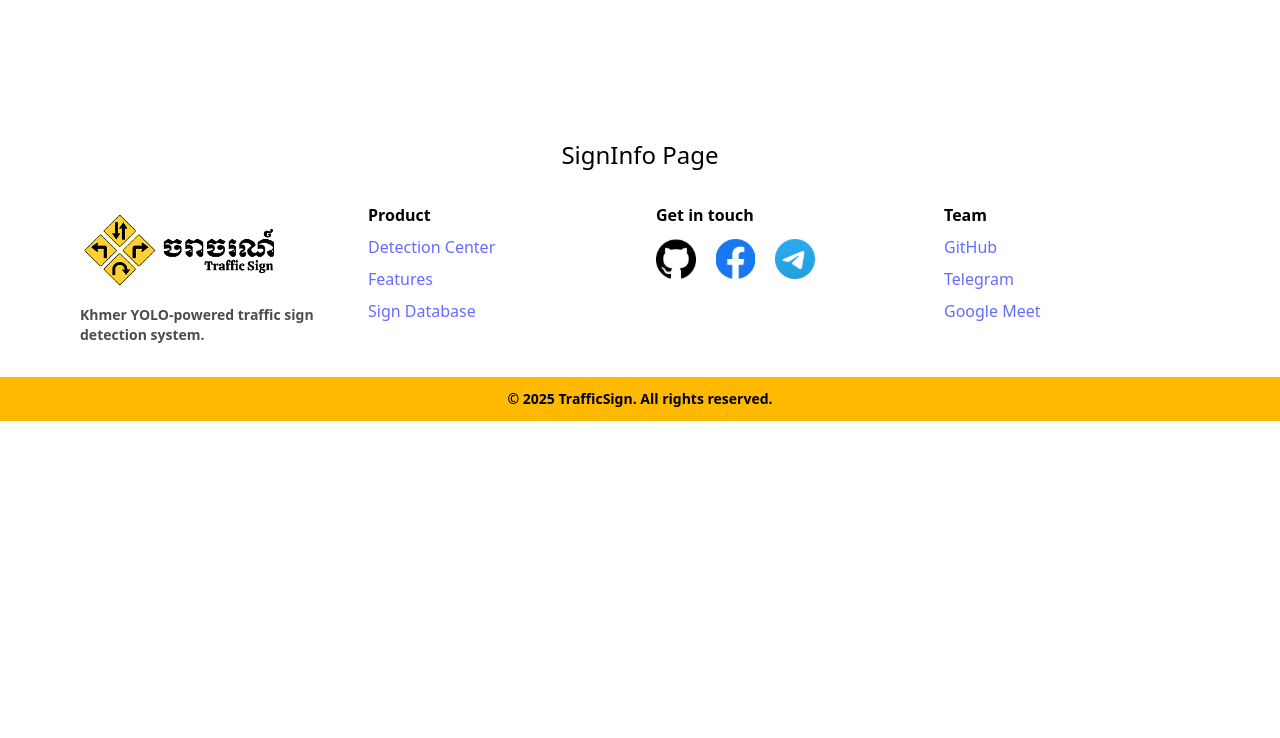
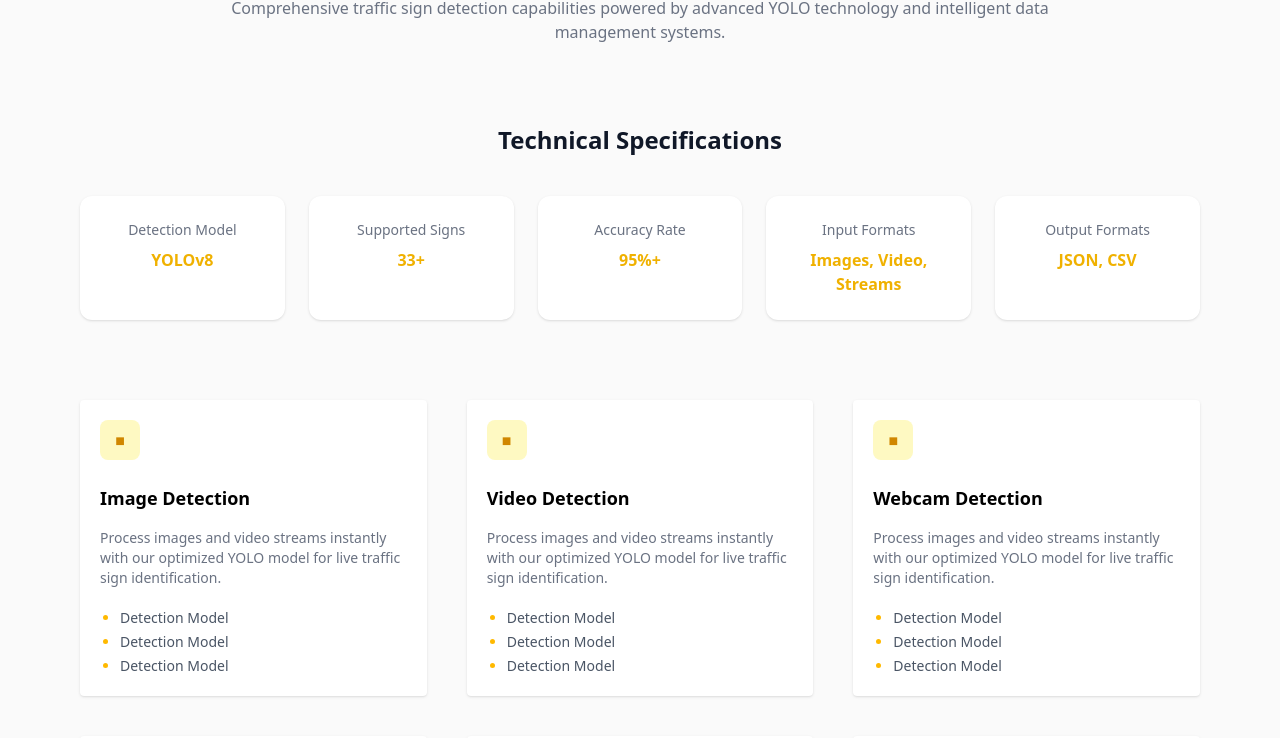
Before and after one commit to RiRith69/Traffic-Sign-Detection-and-Classification, a React (Vite) app in the folder Frontend/: page /signinfo in a window 1280 px wide. Shown: the part 200-938 px from the top of the page. Before the commit the page ends 800 px from the top, so only its background shows below. Built offline with nearby package versions, Linux system fonts and the light colour scheme.

Commit message:
update screen sign info

```diff
--- a/Frontend/src/pages/SignInfo.jsx
+++ b/Frontend/src/pages/SignInfo.jsx
@@ -1,6 +1,82 @@
-import "../App.css"
-function SignInfo() {
-  return <div className="pt-40 text-center text-2xl text-black w-screen">SignInfo Page</div>;
+export default function SignInfo() {
+  return (
+    <div className="bg-[#fafafa] pt-32 pb-24">
+      {/* ===== Header ===== */}
+      <div className="max-w-4xl mx-auto text-center px-4">
+        <h1 className="text-4xl font-bold text-gray-900">
+          System Features
+        </h1>
+        <p className="mt-3 text-gray-500">
+          Comprehensive traffic sign detection capabilities powered by advanced
+          YOLO technology and intelligent data management systems.
+        </p>
+      </div>
+
+      {/* ===== Technical Specifications ===== */}
+      <div className="mt-20">
+        <h2 className="text-2xl font-semibold text-center mb-10 text-gray-900 ">
+          Technical Specifications
+        </h2>
+
+        <div className="max-w-6xl mx-auto px-4 grid grid-cols-1 sm:grid-cols-2 md:grid-cols-3 lg:grid-cols-5 gap-6">
+          {[
+            { label: "Detection Model", value: "YOLOv8" },
+            { label: "Supported Signs", value: "33+" },
+            { label: "Accuracy Rate", value: "95%+" },
+            { label: "Input Formats", value: "Images, Video, Streams" },
+            { label: "Output Formats", value: "JSON, CSV" },
+          ].map((item, i) => (
+            <div
+              key={i}
+              className="bg-white rounded-xl shadow-sm py-6 px-4 text-center"
+            >
+              <p className="text-sm text-gray-500">{item.label}</p>
+              <p className="mt-2 font-semibold text-yellow-500">
+                {item.value}
+              </p>
+            </div>
+          ))}
+        </div>
+      </div>
+
+      {/* ===== Features Grid ===== */}
+      <div className="mt-20">
+        <div className="text-black grid grid-cols-1 sm:grid-cols-2 md:grid-cols-3 lg:grid-cols34 gap-3 sm:gap-6 md:gap-8 lg:gap-10 px-4 sm:px-12 md:px-16 lg:px-20">
+          {[
+            "Image Detection",
+            "Video Detection",
+            "Webcam Detection",
+            "YOLO Model",
+            "Accuracy",
+            "Data Validation",
+            "Data Export",
+            "Multi-Format Support",
+            "Signs Information",
+          ].map((title, i) => (
+            <div
+              key={i}
+              className="flex flex-col items-start bg-white text-left p-5 rounded gap-2 shadow"
+            >
+              {/* Icon placeholder */}
+              <div className="w-10 h-10 bg-yellow-100 rounded-lg flex items-center justify-center mb-4">
+                <span className="text-yellow-600 font-bold">■</span>
+              </div>
+
+              <h3 className="font-semibold text-lg mb-2">{title}</h3>
+              <p className="text-sm text-gray-500 mb-3">
+                Process images and video streams instantly with our optimized
+                YOLO model for live traffic sign identification.
+              </p>
+
+              <ul className="list-disc pl-5 text-sm text-gray-600 space-y-1 marker:text-amber-400">
+                <li> Detection Model</li>
+                <li> Detection Model</li>
+                <li> Detection Model</li>
+              </ul>
+            </div>
+          ))}
+        </div>
+      </div>
+    </div>
+  );
 }
-
-export default SignInfo;
```
Also changed, not shown: 1 other file (tests, documents, lock files or other folders).
